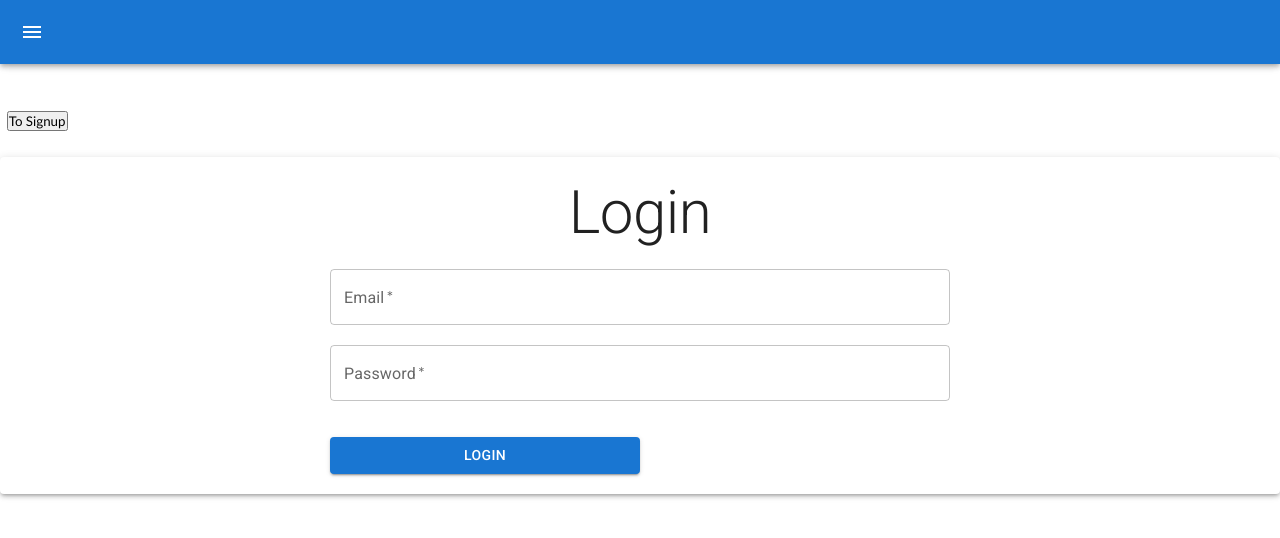
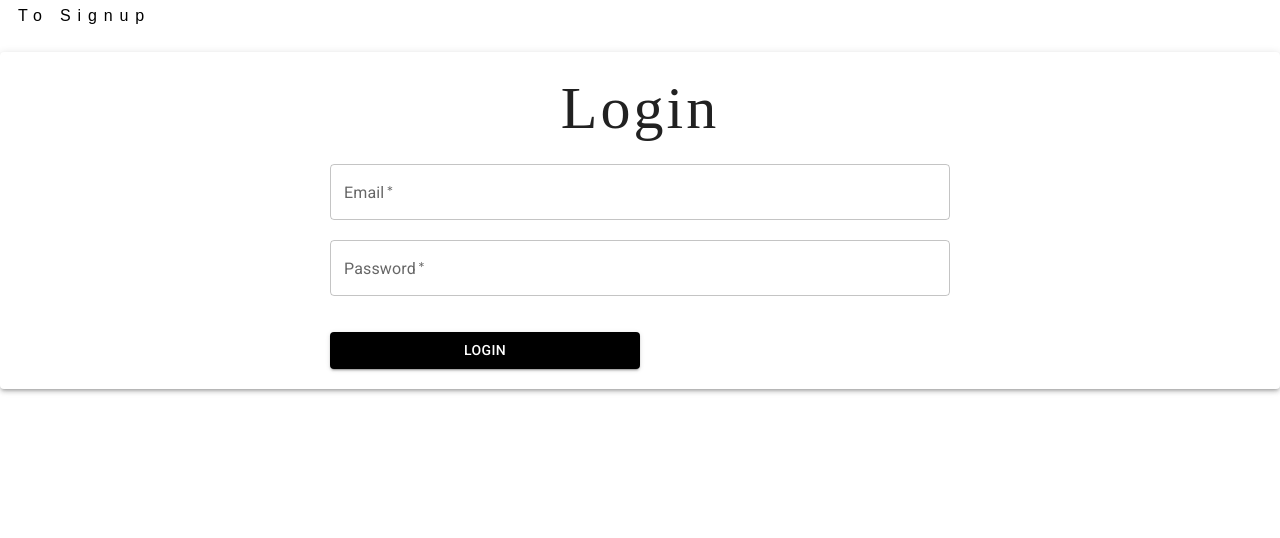
Before and after one commit to eoinmoney78/teamGit, a React (Create React App) app in the folder Expressonist/client/: page / in a window 1280 px wide. Shown: the top 538 px of the page. Built offline with nearby package versions, Linux system fonts and the light colour scheme.

Commit message:
themeprovider implimentation

```diff
--- a/Expressonist/client/src/App.css
+++ b/Expressonist/client/src/App.css
@@ -3,9 +3,7 @@
   padding: 0;
   font-family: Futura,Trebuchet MS,Arial,sans-serif;
 }
-body {
-background-color: #ffeacb;
-}
+
   a:link    { color: #FFFFFF; text-decoration: none; }
   a:visited { color: #FFFFFF; text-decoration: none; }
   a:hover   { color: #FFFFFF; text-decoration: none; }
@@ -51,10 +49,29 @@ background-color: #ffeacb;
 }
 
 #Typography {
-  background-color: #FFFFFF;
+  background-color: #ffeacb;
 }
 
 .navbarlist {
   color: black;
   list-style: none;
 }
+
+button {
+  display: inline-block;
+  border: none;
+  margin: 10;
+  padding-left: 10px;
+  text-decoration: none;
+  background: none;
+  color: black;
+  font-family: sans-serif;
+  font-size: 1rem;
+  line-height: 1;
+  cursor: pointer;
+  text-align: center;
+  letter-spacing: 0.43em;
+  transition: background 250ms ease-in-out, transform 150ms ease;
+  -webkit-appearance: none;
+  -moz-appearance: none;
+}
--- a/Expressonist/client/src/App.jsx
+++ b/Expressonist/client/src/App.jsx
@@ -7,11 +7,35 @@ import Dashboard from './components/dashboard/Dashboard';
 import { Routes, Route } from 'react-router-dom';
 import Logout from './components/auth/logout/Logout';
 import TemporaryDrawer from './components/layout/TemporaryDrawer';
+import { ThemeProvider, createTheme } from '@mui/material/styles';
+import { red } from '@mui/material/colors';
+
 // import { AppBar } from '@mui/material';
 
 //  sessionToken, which is initialized to an empty string, and setSessionToken, which is a function used to update the sessionToken.
 
 //  also defines an updateToken function, which is used to update the session token and save it to local storage.
+
+const theme = createTheme({
+  palette: {
+    mode: 'light',
+    primary: {
+      main: '#000000',
+    },
+    secondary: {
+      main: '#f50057',
+    },
+  },
+  typography: {
+    h2: {
+      fontFamily: 'Droid Serif',
+      letterSpacing: '0.05em',
+    },
+    h6: {
+      fontFamily: 'Droid Serif',
+    },
+  },
+});
 
 function App() {
 
@@ -39,16 +63,9 @@ function App() {
 // This code renders a logout button in the navigation bar if the sessionToken is not an empty string.
 
   return (
+    <ThemeProvider theme={theme}>
     <div className="App">
-      <nav>
-        <br />
-        <nav> <TemporaryDrawer setSessionToken={setSessionToken} /> </nav>
-
-        {sessionToken !== '' ? (
-          <Logout setToken={setSessionToken} />
-        ) : null}
-      </nav>
-
+        {/* <nav> <TemporaryDrawer setSessionToken={setSessionToken} /> </nav> */}
       {/* There are three routes defined: one for the authentication page, one for the dashboard page, and one for the add-coffee page. */}
 
       <Routes>
@@ -57,6 +74,7 @@ function App() {
         <Route path="/add-coffee" element={<AddCoffeePage token={sessionToken}/>} />
       </Routes>
     </div>
+    </ThemeProvider>
   );
 }
 
--- a/Expressonist/client/src/components/auth/Auth.jsx
+++ b/Expressonist/client/src/components/auth/Auth.jsx
@@ -32,6 +32,7 @@ function Auth(props) {
                             updateToken={props.updateToken} />
                     </Col>
                 </Row>
+
             </Container>
         )
     }
--- a/Expressonist/client/src/components/auth/logout/Logout.jsx
+++ b/Expressonist/client/src/components/auth/logout/Logout.jsx
@@ -1,4 +1,3 @@
-
 import React from 'react';
 import { useNavigate } from 'react-router-dom';
 import Button from '@mui/material/Button';
@@ -9,26 +8,26 @@ import { styled } from '@mui/system';
 
 
 const LogoutButton = styled(Button)(({ theme }) => ({
-  backgroundColor: '#f44336', // Red color
-  color: '#ffffff', // White color
-  position: 'absolute',
+  backgroundColor: 'none', // Red color
+  color: 'black', // White color
   top: theme.spacing(1),
+  border: 'none',
   right: theme.spacing(1),
   '&:hover': {
-    backgroundColor: '#d32f2f', // Darker red color on hover
+    backgroundColor: 'none', // Darker red color on hover
   },
   fontSize: '0.8rem', // reduce font size
-  opacity: 0.7, // reduce opacity
+  opacity: 1, // reduce opacity
 }));
 
 
 function Logout({ setToken }) {
   const navigate = useNavigate();
-  // console.log('setToken before calling:', setToken);
+
   const signout = () => {
     localStorage.removeItem('token');
     setToken('');
-    console.log('Signout:',signout);
+    console.log('signout');
     navigate('/');
   };
 
--- a/Expressonist/client/src/components/coffee/AddCoffeePage.jsx
+++ b/Expressonist/client/src/components/coffee/AddCoffeePage.jsx
@@ -3,6 +3,7 @@ import { Container, Typography, Box, Button } from '@mui/material';
 import { useNavigate, Link } from 'react-router-dom';
 import AddCoffeeForm from '../coffee/AddCoffeeForm';
 import { baseURL } from '../../environmnent';
+import TemporaryDrawer from '../layout/TemporaryDrawer';
 
 const AddCoffeePage = () => {
 
@@ -62,6 +63,7 @@ const AddCoffeePage = () => {
    // Return the AddCoffeeForm and a button to return to the dashboard page
   return (
     <Container maxWidth="xs">
+      <TemporaryDrawer />
       <Typography variant="h2" component="h1" align="center" gutterBottom>
         New Coffee
       </Typography>
--- a/Expressonist/client/src/components/dashboard/Dashboard.jsx
+++ b/Expressonist/client/src/components/dashboard/Dashboard.jsx
@@ -1,11 +1,9 @@
-
-
-
 import React, { useState, useEffect, useCallback } from 'react';
 import { Container, Typography } from '@mui/material';
 import { Link } from 'react-router-dom';
 import { baseURL } from '../../environmnent';
 import CoffeeDetails from '../coffee/CoffeeDetails';
+import TemporaryDrawer from '../layout/TemporaryDrawer';
 
 
 
@@ -144,6 +142,7 @@ const Dashboard = () => {
 
     // this displays the coffee entries on the dashboardand adds delete and edit for each one
     <Container maxWidth="xs">
+      <nav> <TemporaryDrawer /> </nav>
       <Typography variant="h2" component="h1" align="center" gutterBottom>
         Dashboard
       </Typography>
--- a/Expressonist/client/src/components/layout/TemporaryDrawer.js
+++ b/Expressonist/client/src/components/layout/TemporaryDrawer.js
@@ -16,7 +16,9 @@ import ChevronRightIcon from '@mui/icons-material/ChevronRight';
 import ListItem from '@mui/material/ListItem';
 import Logout from '../auth/logout/Logout';
 
-const drawerWidth = 240;
+
+
+const drawerWidth = 170;
 
 const Main = styled('main', { shouldForwardProp: (prop) => prop !== 'open' })(
   ({ theme, open }) => ({
@@ -64,6 +66,7 @@ const DrawerHeader = styled('div')(({ theme }) => ({
 
 export default function TemporaryDrawer({ sessionToken, setSessionToken }) {
   const theme = useTheme();
+  console.log(theme);
   const [open, setOpen] = React.useState(false);
 
   const handleDrawerOpen = () => {
@@ -115,22 +118,27 @@ export default function TemporaryDrawer({ sessionToken, setSessionToken }) {
         <List>
           <ListItem>
             <Link to="/dashboard">
-              <button> Home </button>
+              <button> HOME </button>
             </Link>
           </ListItem>
           <ListItem>
             <Link to="/add-coffee">
-              <button> Blend </button>
+              <button> BLEND </button>
+            </Link>
+          </ListItem>
+          <ListItem>
+            <Link to="/dashboard">
+              <button> RECIPES </button>
             </Link>
           </ListItem>
         </List>
         <Divider />
         <List>
-          {sessionToken !== '' ? (
-            <ListItem>
-              <Logout setToken={setSessionToken} />
-            </ListItem>
-          ) : null}
+        <ListItem>
+            <Link to="/">
+              <button> LOGOUT </button>
+            </Link>
+          </ListItem>
         </List>
       </Drawer>
       <Main open={open}>
--- /dev/null
+++ b/Expressonist/client/src/components/theme/theme.jsx
@@ -0,0 +1,10 @@
+import { createTheme } from '@mui/material/styles';
+import { red } from '@mui/material/colors';
+
+export const theme = createTheme  ({
+    palette: {
+        primary: {
+            main: red[500],
+            },
+        },
+    });
```
Also changed, not shown: Expressonist/client/src/components/home/home.jsx (added, +24 -0 lines).
